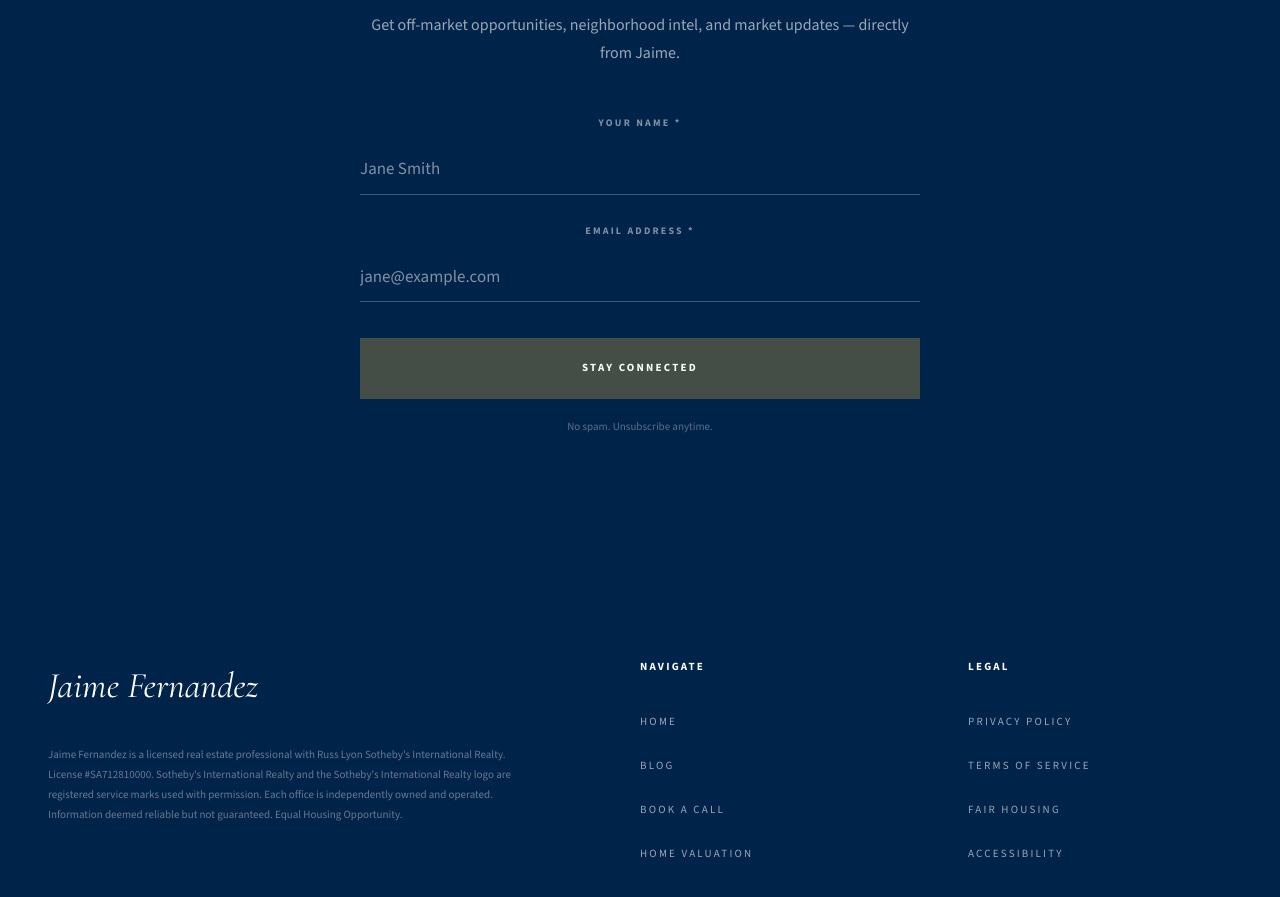
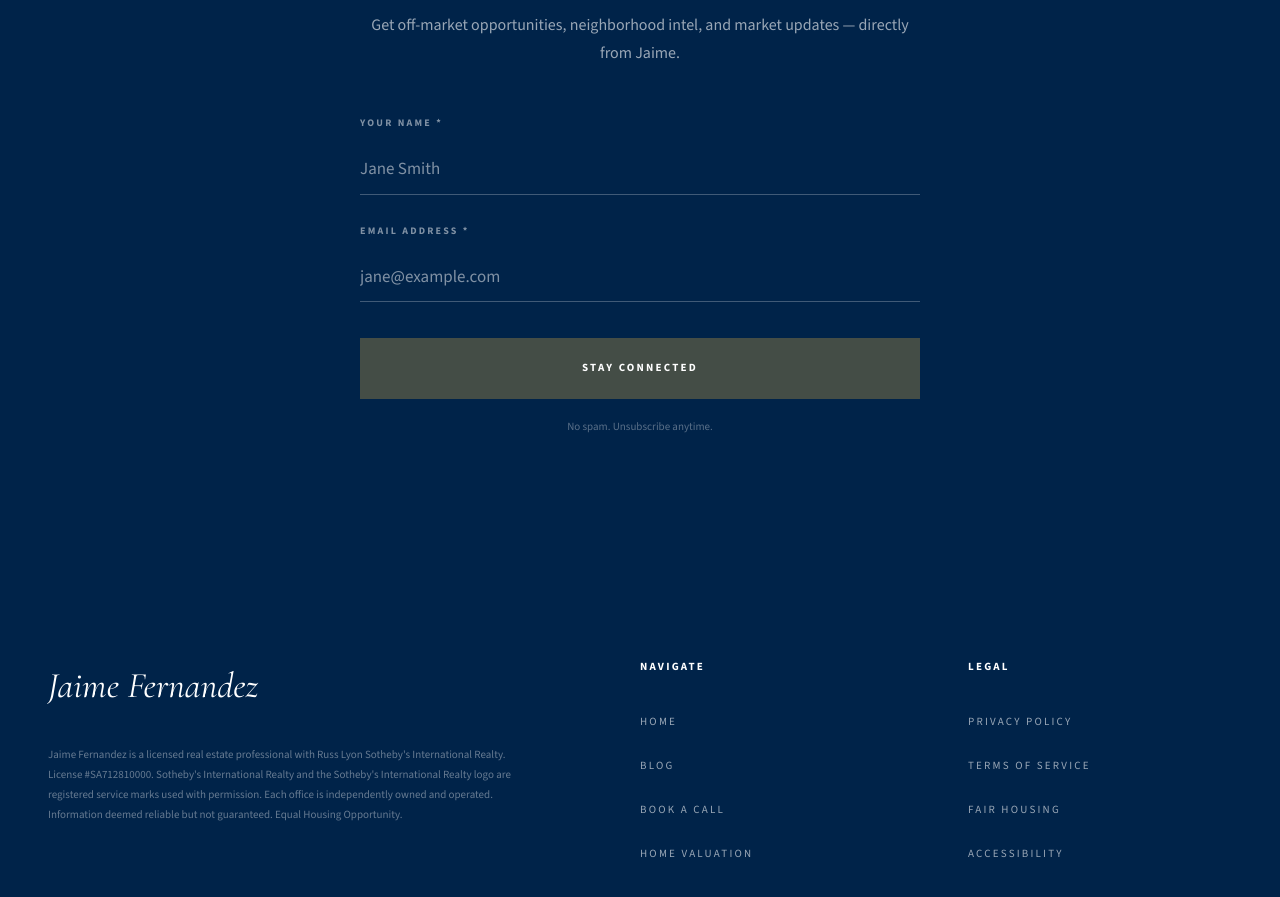
Before and after one commit to kamalnallandighal/jaimefernandezweb, a React (Vite) app: page /85254 in a window 1280 px wide. Shown: the part 1805-2702 px from the top of the page. Built offline with nearby package versions, Linux system fonts and the light colour scheme; no server answers.

Commit message:
fix: left-align form labels on /85254 page

```diff
--- a/src/pages/MagicZipPage.tsx
+++ b/src/pages/MagicZipPage.tsx
@@ -193,7 +193,7 @@ export default function MagicZipPage() {
               <p style={{ fontFamily: "'Source Sans 3', sans-serif", fontSize: '16px', fontWeight: 300, color: 'rgba(255,255,255,0.60)', lineHeight: 1.75, marginBottom: '48px' }}>
                 Get off-market opportunities, neighborhood intel, and market updates — directly from Jaime.
               </p>
-              <form onSubmit={handleSubmit} style={{ display: 'flex', flexDirection: 'column', gap: '28px' }}>
+              <form onSubmit={handleSubmit} style={{ display: 'flex', flexDirection: 'column', gap: '28px', textAlign: 'left' }}>
                 <div>
                   <span style={{ ...labelStyle, color: 'rgba(255,255,255,0.50)' }}>Your Name *</span>
                   <input
```
